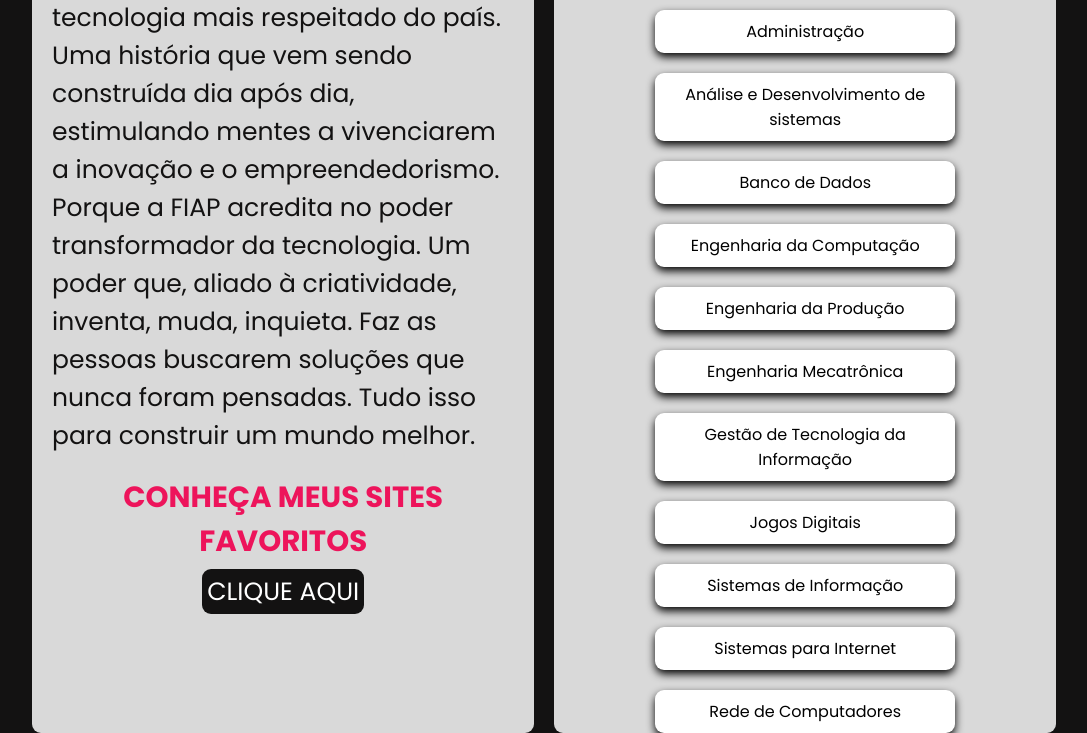
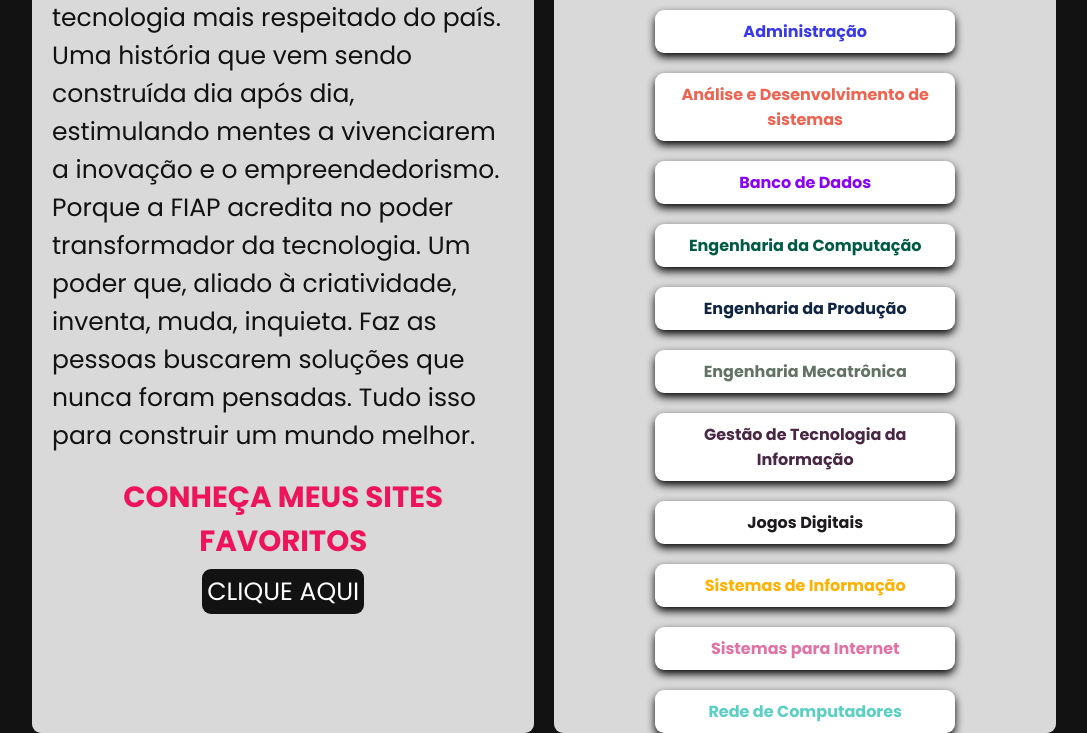
Before and after one commit to klebers022/front, a plain HTML site: page index.html in a window 1280 px wide. Shown: the part 201-934 px from the top of the page, without its empty margins (96-1183 px from the left). Drawn offline with Linux system fonts and the light colour scheme.

Commit message:
estilização

```diff
--- a/css/style.css
+++ b/css/style.css
@@ -129,3 +129,59 @@
     border-radius: 9px;
     text-transform: uppercase;
 }
+
+#adm{
+    color: rgb(57, 57, 233);
+    font-weight: bold;
+
+}
+
+#ads{
+    color:#EF6351;
+    font-weight: bold;
+}
+
+#bancodados{
+    color: #8903f7;
+    font-weight: bold;
+}
+
+#engcomput{
+    color: #005B44;
+    font-weight: bold;
+}
+
+#engmeca{
+    color: #627264;
+    font-weight: bold;
+}
+
+#engpro{
+    color: #102542;
+    font-weight: bold;
+}
+
+#gestaotec{
+    color: #4A2744;
+    font-weight: bold;
+}
+
+#jogos{
+    color: #1E1A1D;
+    font-weight: bold;
+}
+
+#redepc{
+    color: #5acfc4;
+    font-weight: bold;
+}
+
+#sistema{
+    color: #FFB100;
+    font-weight: bold;
+}
+
+#sistemainternet{
+    color: #E072A4;
+    font-weight: bold;
+}
--- a/index.html
+++ b/index.html
@@ -37,23 +37,17 @@
       <div class="cursos">
         <h2>Conheça as Cursos</h2>
         <ul>
-          <a  href="/cursos/adm.html"><li>Administração</li></a>
-          <a  href="/cursos/ads.html"
-            ><li>Análise e Desenvolvimento de sistemas</li></a
-          >
-          <a  href="/cursos/bancodados.html"><li>Banco de Dados</li></a>
-          <a  href="/cursos/engcomput.html"><li>Engenharia da Computação</li></a>
-          <a  href="/cursos/engpro.html"><li>Engenharia da Produção</li></a>
-          <a  href="/cursos/engmeca.html"><li>Engenharia Mecatrônica</li></a>
-          <a  href="/cursos/gestaotec.html"
-            ><li>Gestão de Tecnologia da Informação</li></a
-          >
-          <a  href="/cursos/jogos.html"><li>Jogos Digitais</li></a>
-          <a  href="/cursos/sistema.html"><li>Sistemas de Informação</li></a>
-          <a  href="/cursos/sistemainternet.html"
-            ><li>Sistemas para Internet</li></a
-          >
-          <a  href="/cursos/redepc.html"><li>Rede de Computadores</li></a>
+          <a href="/cursos/adm.html"><li id="adm">Administração</li></a>
+          <a  href="/cursos/ads.html"><li id="ads" >Análise e Desenvolvimento de sistemas</li></a>
+          <a  href="/cursos/bancodados.html"><li id="bancodados" >Banco de Dados</li></a>
+          <a  href="/cursos/engcomput.html"><li id="engcomput" >Engenharia da Computação</li></a>
+          <a  href="/cursos/engpro.html"><li id="engpro" >Engenharia da Produção</li></a>
+          <a  href="/cursos/engmeca.html"><li id="engmeca" >Engenharia Mecatrônica</li></a>
+          <a  href="/cursos/gestaotec.html"><li id="gestaotec" >Gestão de Tecnologia da Informação</li></a>
+          <a  href="/cursos/jogos.html"><li id="jogos" >Jogos Digitais</li></a>
+          <a  href="/cursos/sistema.html"><li id="sistema" >Sistemas de Informação</li></a>
+          <a  href="/cursos/sistemainternet.html"><li id="sistemainternet" >Sistemas para Internet</li></a>
+          <a  href="/cursos/redepc.html"><li id="redepc" >Rede de Computadores</li></a>
         </ul>
       </div>
     </div>
```
Also changed, not shown: css/pagina1.css (+20 -7 lines), pagina1.html (+27 -7 lines), img/alura-e1584016996575.webp (added), img/git2.png (added), img/logo-alura.png (added).
